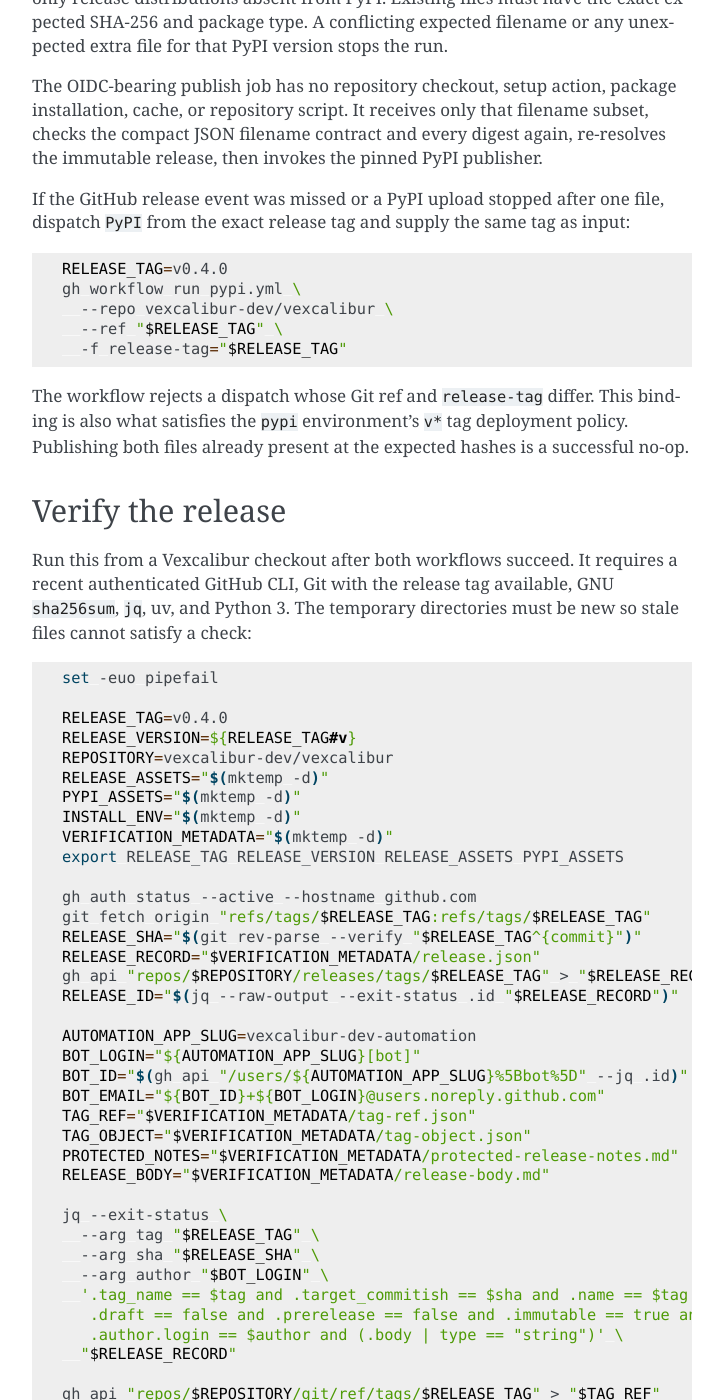
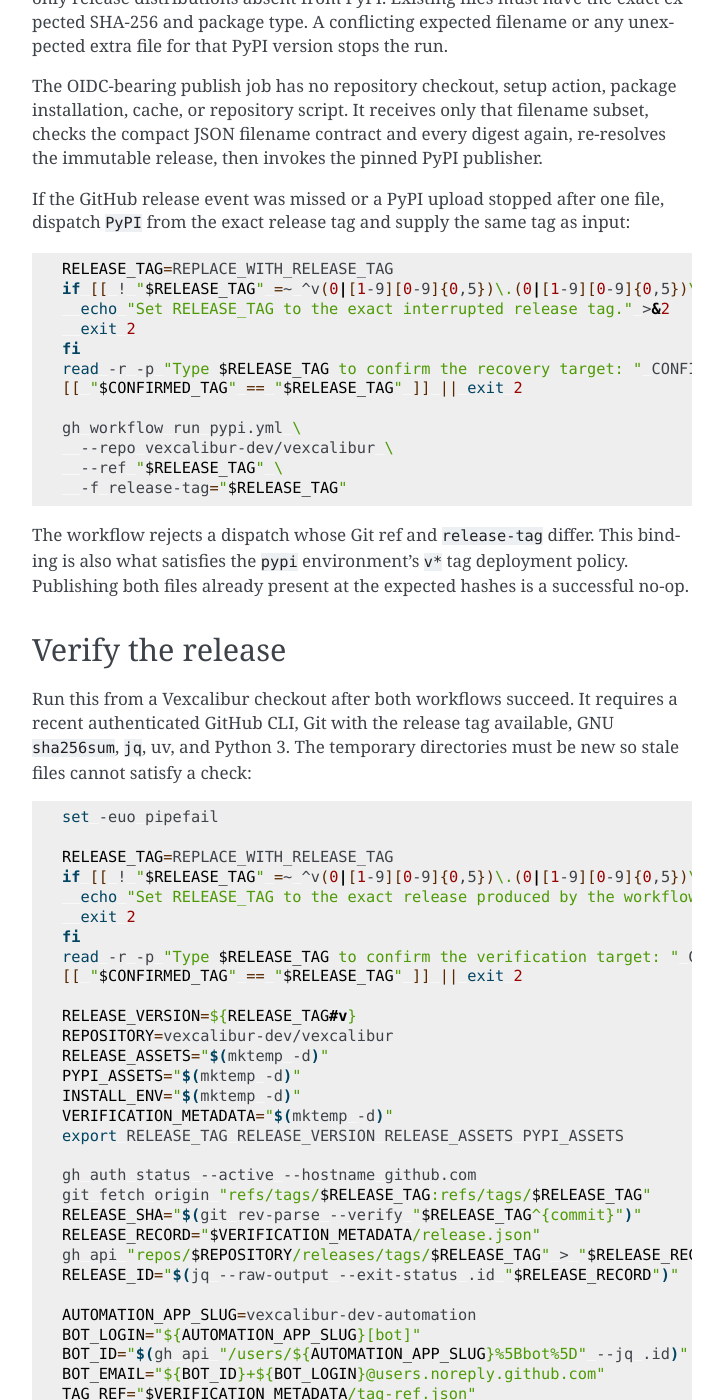
Before and after one commit to vexcalibur-dev/vexcalibur, a Sphinx documentation site: the page built from docs/how-to/publish-to-pypi.md, in a window 1280 px wide and 1400 px high, scrolled down 5366 px. Shown: the whole window, without its empty margins (388-1111 px from the left). Built offline with Sphinx 7.4.7, drawn with Linux system fonts in a browser that asks for light colours; some of the changed text lies outside the part shown.

````diff
--- a/docs/how-to/publish-to-pypi.md
+++ b/docs/how-to/publish-to-pypi.md
@@ -244,7 +244,14 @@
 dispatch `PyPI` from the exact release tag and supply the same tag as input:
 
 ```bash
-RELEASE_TAG=v0.4.0
+RELEASE_TAG=REPLACE_WITH_RELEASE_TAG
+if [[ ! "$RELEASE_TAG" =~ ^v(0|[1-9][0-9]{0,5})\.(0|[1-9][0-9]{0,5})\.(0|[1-9][0-9]{0,5})$ ]]; then
+  echo "Set RELEASE_TAG to the exact interrupted release tag." >&2
+  exit 2
+fi
+read -r -p "Type $RELEASE_TAG to confirm the recovery target: " CONFIRMED_TAG
+[[ "$CONFIRMED_TAG" == "$RELEASE_TAG" ]] || exit 2
+
 gh workflow run pypi.yml \
   --repo vexcalibur-dev/vexcalibur \
   --ref "$RELEASE_TAG" \
@@ -266,7 +273,14 @@
 ```bash
 set -euo pipefail
 
-RELEASE_TAG=v0.4.0
+RELEASE_TAG=REPLACE_WITH_RELEASE_TAG
+if [[ ! "$RELEASE_TAG" =~ ^v(0|[1-9][0-9]{0,5})\.(0|[1-9][0-9]{0,5})\.(0|[1-9][0-9]{0,5})$ ]]; then
+  echo "Set RELEASE_TAG to the exact release produced by the workflow." >&2
+  exit 2
+fi
+read -r -p "Type $RELEASE_TAG to confirm the verification target: " CONFIRMED_TAG
+[[ "$CONFIRMED_TAG" == "$RELEASE_TAG" ]] || exit 2
+
 RELEASE_VERSION=${RELEASE_TAG#v}
 REPOSITORY=vexcalibur-dev/vexcalibur
 RELEASE_ASSETS="$(mktemp -d)"
@@ -451,7 +465,15 @@
    JSON response to report `yanked: true`:
 
    ```bash
-   RELEASE_VERSION=0.4.0
+   RELEASE_TAG=REPLACE_WITH_RELEASE_TAG
+   if [[ ! "$RELEASE_TAG" =~ ^v(0|[1-9][0-9]{0,5})\.(0|[1-9][0-9]{0,5})\.(0|[1-9][0-9]{0,5})$ ]]; then
+     echo "Set RELEASE_TAG to the exact release being investigated." >&2
+     exit 2
+   fi
+   read -r -p "Type $RELEASE_TAG to confirm the incident target: " CONFIRMED_TAG
+   [[ "$CONFIRMED_TAG" == "$RELEASE_TAG" ]] || exit 2
+   RELEASE_VERSION=${RELEASE_TAG#v}
+
    python - "$RELEASE_VERSION" <<'PY'
    import json
    import sys
````
Also changed, not shown: docs/explanation/architecture.md (+2 -0 lines), docs/reference/execution-report.md (+8 -4 lines), docs/reference/release-evidence.md (+5 -1 lines), 3 other files.
